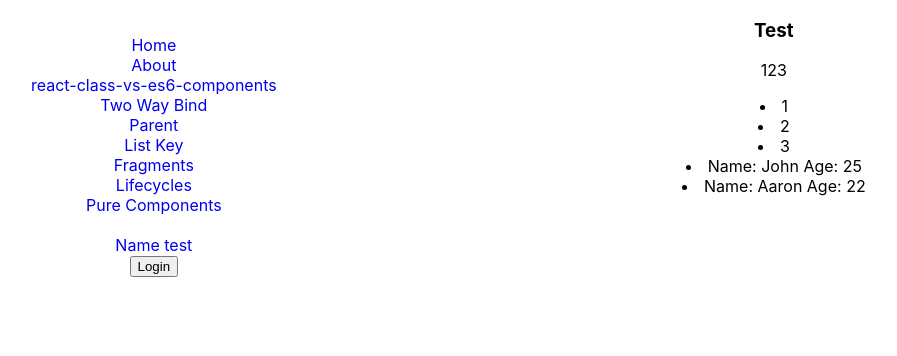
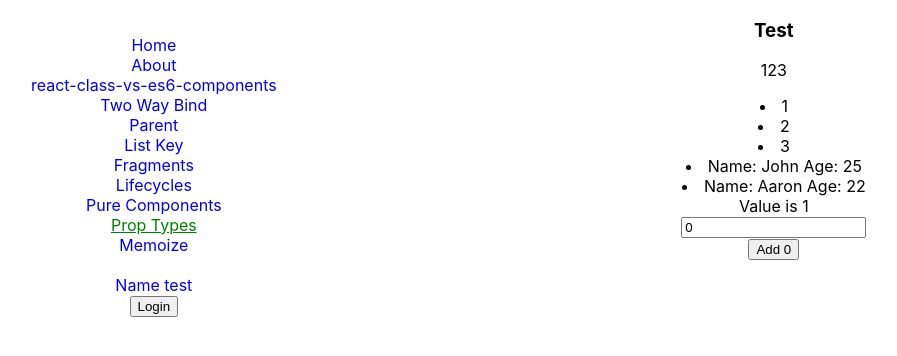
Before and after one commit to jmrmgn/react-boilerplate, a React (Create React App) app: page /proptypes in a window 1280 px wide. Shown: the top 356 px of the page, without its empty margins (9-906 px from the left). Built offline with nearby package versions, Linux system fonts and the light colour scheme.

Commit message:
memoize added

```diff
--- a/src/App.js
+++ b/src/App.js
@@ -14,7 +14,9 @@ import ListKey from './components/listkeys/ListKeys'; // List-key
 import Templates from './components/fragments/Templates'; // Fragments
 import LifeCycle from './components/lifecycle-hooks/LifeCycle'; // Lifecycles
 import PureComps from './components/pure-components/PureComps'; // Pure Component
-import PropTypesComp from './components/proptypes/PropTypesComp';
+import PropTypesComp from './components/proptypes/PropTypesComp'; // Prop-types
+import MemParent from './components/memoize/MemParent';
+
 
 const User = (params) => {
    return (
@@ -53,7 +55,9 @@ class App extends Component {
                <Route path="/fragments" exact strict component={Templates}/>
                <Route path="/lifecycle" exact strict component={LifeCycle}/>
                <Route path="/pure-components" exact strict component={PureComps}/>
+               <Route path="/proptypes" exact strict component={PropTypesComp}/>
 
+               <MemParent />
                <Route path="/name/:username" exact strict
                   render={
                      ({match}) => {
@@ -64,8 +68,6 @@ class App extends Component {
                   }
                />
 
-               <PropTypesComp />
-
             </div>
          </Router>
       );
--- /dev/null
+++ b/src/components/memoize/MemChild.js
@@ -0,0 +1,11 @@
+import React, { memo } from 'react';
+
+const MemChild = memo((props) => {
+   return (
+      <div>
+         Value is {props.val}
+      </div>
+   );
+});
+
+export default MemChild;
--- /dev/null
+++ b/src/components/memoize/MemParent.js
@@ -0,0 +1,52 @@
+import React, { Component } from 'react';
+import MemChild from './MemChild';
+
+class MemParent extends Component {
+   state = {
+      val: 1,
+      inputValue: 0
+   };
+
+   // componentDidMount() {
+   //    setInterval(() => {
+   //       this.setState({
+   //          val: 1
+   //       });
+   //    }, 2000);
+   // }
+
+   constructor(props) {
+      super(props);
+      this.inputRef = React.createRef();
+   }
+
+   addValueHandler = () => {
+      let valState = this.state.val;
+
+      this.setState({
+         val: valState + +this.inputRef.current.value
+      });
+   }
+
+   changeValue = (e) => {
+      this.setState({
+         inputValue: e.target.value
+      });
+
+   }
+
+   render() {
+      const { inputValue, val } = this.state;
+
+      return(
+         <div>
+            <MemChild val={val}/>
+            <input type="number" onChange={this.changeValue.bind(this)} ref={this.inputRef} value={inputValue} />
+            <br/>
+            <button onClick={this.addValueHandler.bind(this)}> Add {inputValue} </button>
+         </div>
+      )
+   }
+}
+
+export default MemParent;
--- a/src/components/navigation/Navigation.js
+++ b/src/components/navigation/Navigation.js
@@ -33,6 +33,12 @@ const Navigation = (props) => {
          <li>
             <NavLink activeClassName="active" exact to="/pure-components">Pure Components</NavLink>
          </li>
+         <li>
+            <NavLink activeClassName="active" exact to="/proptypes">Prop Types</NavLink>
+         </li>
+         <li>
+            <NavLink activeClassName="active" exact to="/memoize">Memoize</NavLink>
+         </li>
          <br/>
          <li>
             <NavLink activeClassName="active" exact to="/name/test">Name test</NavLink>
--- a/src/components/pure-components/PureComps.js
+++ b/src/components/pure-components/PureComps.js
@@ -1,4 +1,4 @@
-import React, { Component, PureComponent } from 'react';
+import React, { PureComponent } from 'react';
 import PureComp from './PureComp';
 
 class PureComps extends PureComponent {
```
